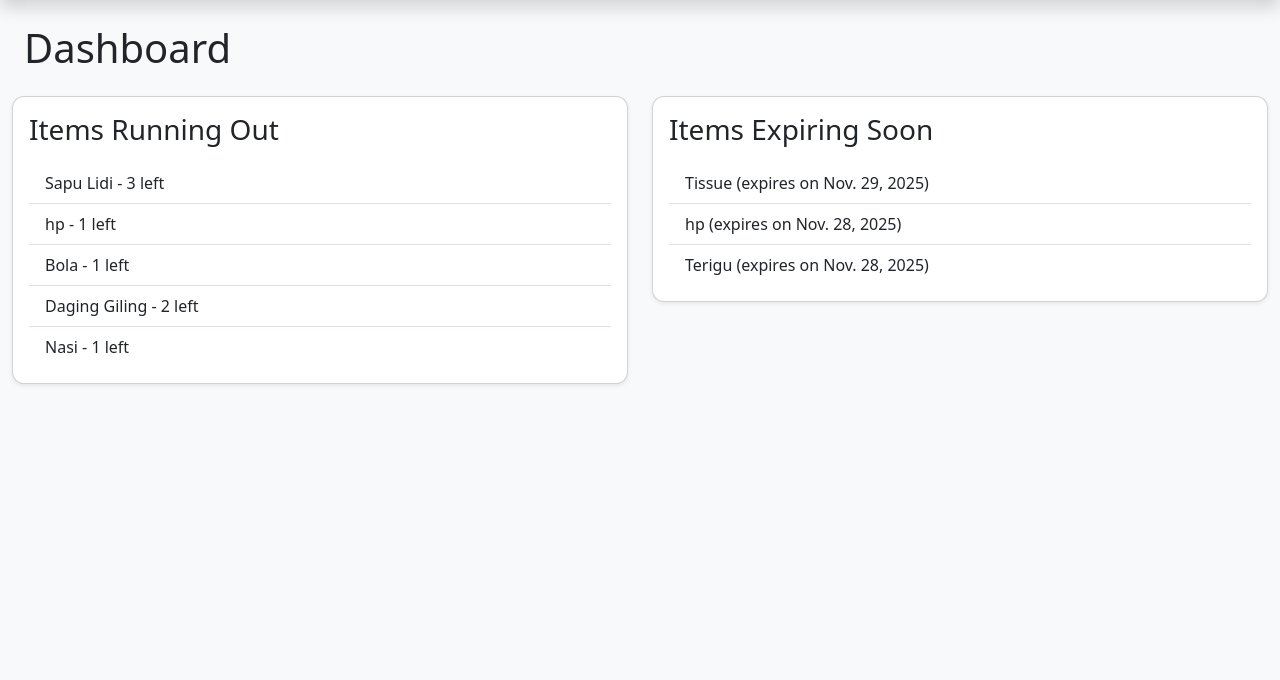
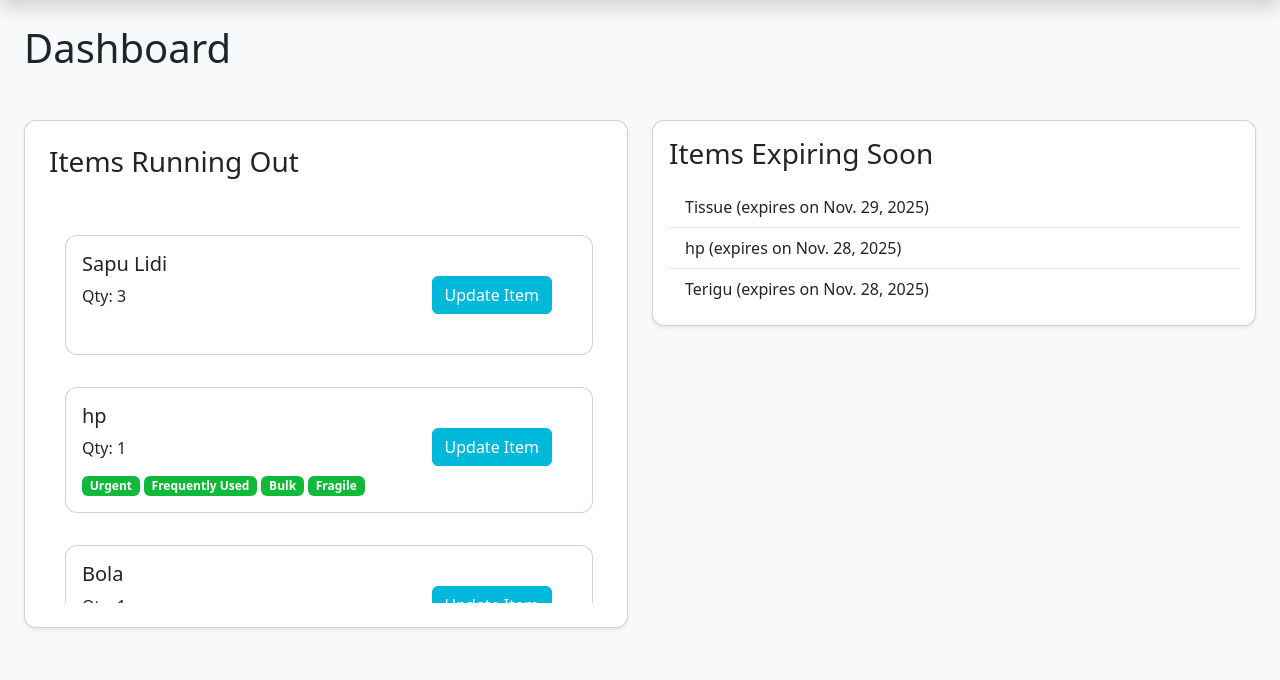
Before and after one commit to CaptainLilGuy/Homeventory, a Django app: page / in a window 1280 px wide. Shown: the part 120-800 px from the top of the page. Run offline with Django 5.2, Linux system fonts and the light colour scheme; a user stored in the database is signed in; data comes from the database, SQL or seed files in the repository; both versions use the stored data as it was after the commit; some libraries are stand-ins or nearby versions.

```diff
--- a/home/templates/home/index.html
+++ b/home/templates/home/index.html
@@ -2,19 +2,41 @@
 {% block title %}Home{% endblock %}
 {% block content %}
 <h1 class="m-4">Dashboard</h1>
-<div class="container-fluid">
+<div class="container-fluid p-4">
     <div class="row">
-        <div class="col-sm-6 p3">
-            <div class="card shadow-sm">
-                <div class="card-body">
-                    <h3 class="card-title mb-3">Items Running Out</h3>
-                    <ul class="list-group list-group-flush">
+        <div class="col-sm-6">
+            <div class="card p-4 shadow-sm">
+                <h3 class="card-title mb-4">Items Running Out</h3>
+                <div class="card-body scrollable-card" style="max-height: 400px; overflow-y: auto; padding-bottom: 10px;">
+                    <!-- <ul class="list-group list-group-flush">
                         {% for item in low_stock %}
                             <li class="list-group-item">{{ item.item_name }} - {{ item.quantity }} left</li>
                         {% empty %}
                             <li class="list-group-item">No low stock items 🎉</li>
                         {% endfor %}
-                    </ul>
+                    </ul> -->
+                    {% for item in low_stock %}
+                    <div class="row mt-3">
+                        <div class="col mb-3">
+                            <div class="card">
+                                <div class="card-body">
+                                    <a class="btn btn-primary m-4 float-end" href="{% url 'item_edit' item.item_id %}">Update Item</a>
+                                    <h5 class="card-title">{{ item.item_name }}</h5>
+                                    <p class="card-text">Qty: {{ item.quantity }}</p>
+                                    <div class="d-flex flex-wrap gap-1 mt-auto">
+                                    {% if item.tags %}
+                                        {% for tag in item.tags.all %}
+                                            <span class="badge tag-info">{{ tag.tag_name }}</span>
+                                        {% endfor %}
+                                    {% endif %}
+                                    </div>
+                                </div>
+                            </div>
+                        </div>
+                    </div>
+                    {% empty %}
+                        <p>No low stock items 🎉</p>
+                    {% endfor %}
                 </div>
             </div>
         </div>
--- a/static/css/style.css
+++ b/static/css/style.css
@@ -42,6 +42,11 @@ li .list-group-item {
     border-color: var(--bs-primary) !important;
 }
 
+.scrollable-card {
+    overflow-y: auto;
+    padding-right: 10px; /* optional – prevents cutoff */
+}
+
 /* Tables */
 .table thead {
     background: #f1f3f5;
```
Also changed, not shown: db.sqlite3.
